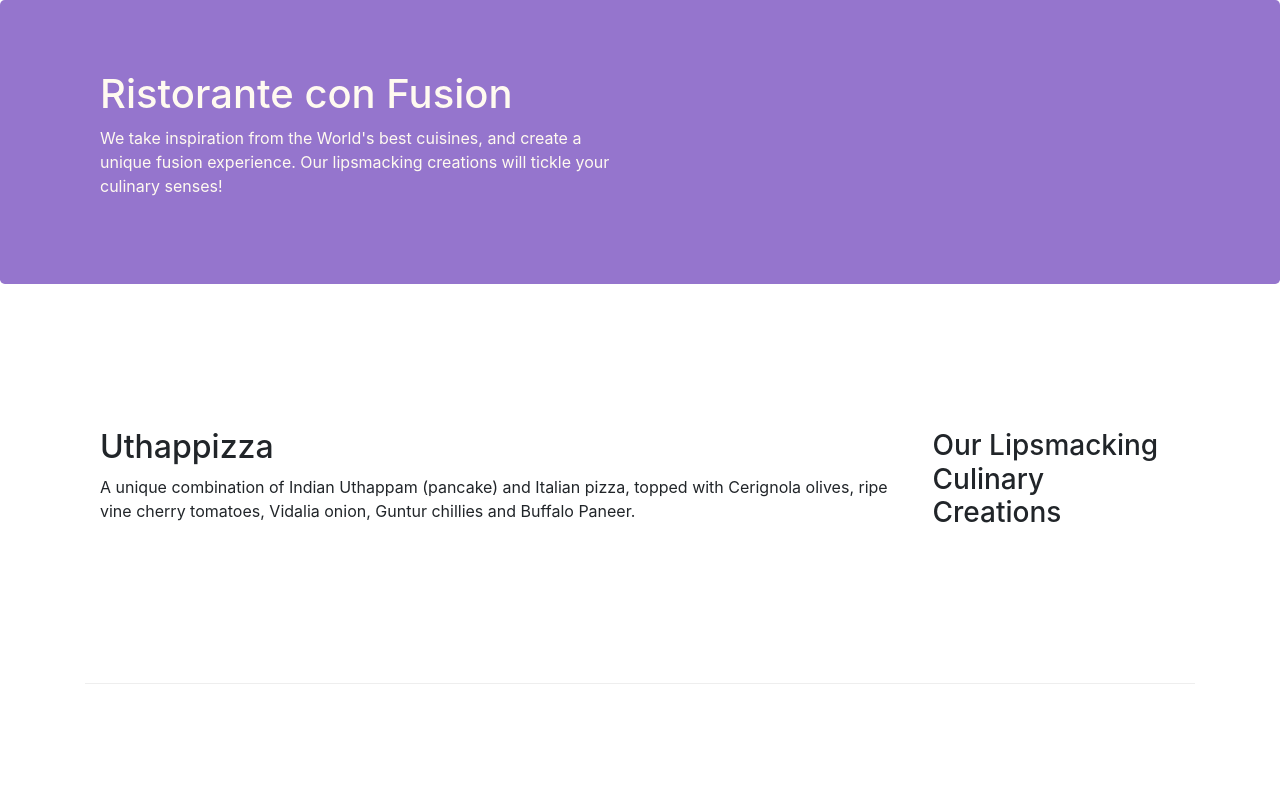
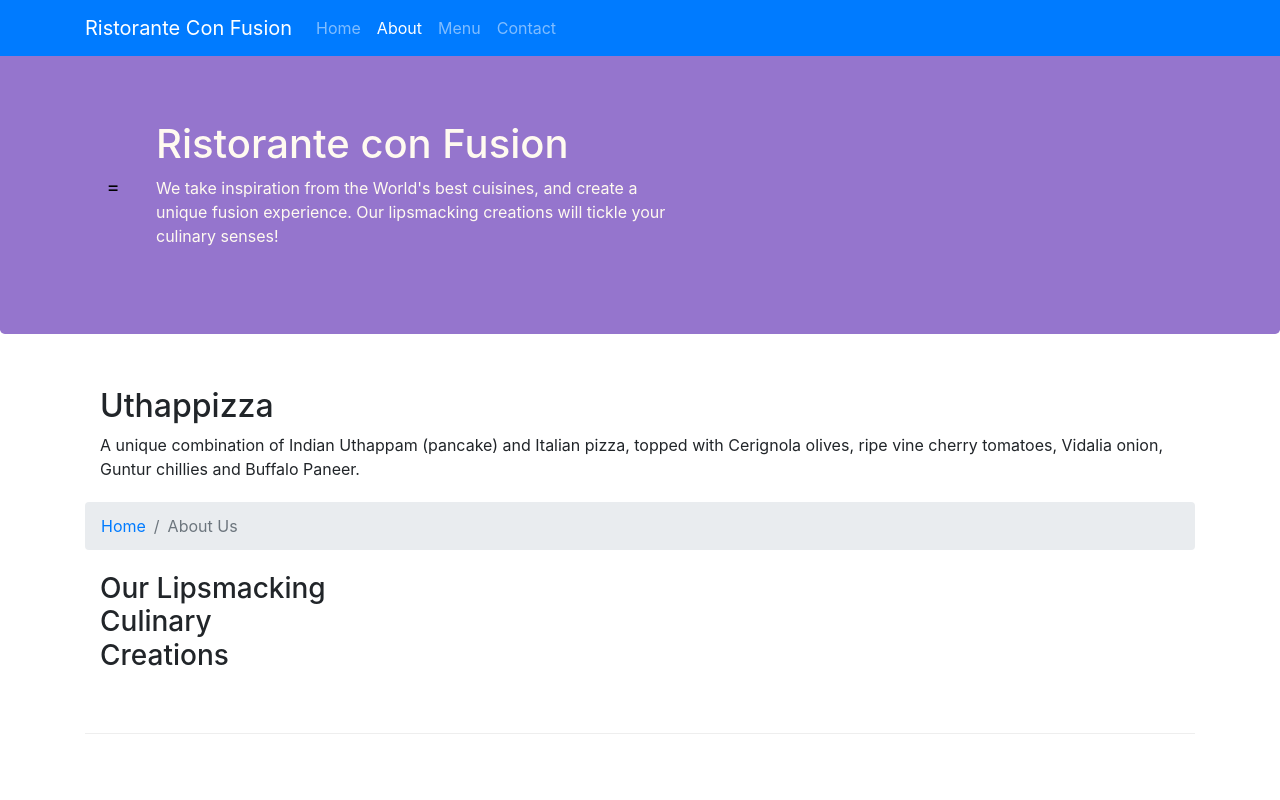
Before and after one commit to phanhieu1912/git-test-3, a website: page index.html in a window 1280 px wide. Shown: the top 800 px of the page. Drawn offline with nearby package versions, Linux system fonts and the light colour scheme.

Commit message:
Navbar and Breadcrumbs

```diff
--- a/index.html
+++ b/index.html
@@ -7,7 +7,7 @@
     <meta name="viewport" content="width=device-width, initial-scale=1.0">
     <link rel="stylesheet" href="node_modules/bootstrap/dist/css/bootstrap.min.css">
     <link rel="stylesheet" href="style.css">
-    <title>Document</title>
+    <title>Home</title>
 </head>
 
 <body>
@@ -15,24 +15,58 @@
     <header class="jumbotron">
         <div class="container">
             <div class="row row-header">
+                <nav class="navbar navbar-dark navbar-expand-sm bg-primary fixed-top">
+                    <div class="container">
+                        <a class="navbar-brand" href="#">Ristorante Con Fusion</a>
+                        <ul class="navbar-nav mr-auto">
+                            <li class="nav-item "><a class="nav-link" href="index.html">Home</a></li>
+                            <li class="nav-item active"><a class="nav-link" href="#">About</a></li>
+                            <li class="nav-item"><a class="nav-link" href="#">Menu</a></li>
+                            <li class="nav-item"><a class="nav-link" href="#">Contact</a></li>
+                        </ul>
+                    </div>
+                </nav>
+                <button class="navbar-toggler" type="button" data-toggle="collapse" data-target="#Navbar">
+                    <span class="navbar-toggler-icon">=</span>
+                </button>
+                <div class="collapse navbar-collapse" id="Navbar">
+                    <ul class="navbar-nav mr-auto">
+                        <li class="nav-item "><a class="nav-link" href="index.html">Home</a></li>
+                        <li class="nav-item active"><a class="nav-link" href=".#">About</a></li>
+                        <li class="nav-item"><a class="nav-link" href="#">Menu</a></li>
+                        <li class="nav-item"><a class="nav-link" href="#">Contact</a></li>
+                    </ul>
+                </div>
                 <div class="col-12 col-sm-6">
                     <h1>Ristorante con Fusion</h1>
-                    <p>We take inspiration from the World's best cuisines, and create a unique fusion experience. Our lipsmacking creations will tickle your culinary senses!</p>
+                    <p>We take inspiration from the World's best cuisines, and create a unique fusion experience. Our
+                        lipsmacking creations will tickle your culinary senses!</p>
                 </div>
                 <div class="col-12 col-sm">
+
+
+
                 </div>
             </div>
         </div>
     </header>
+    <section>
 
         <div class="container">
             <div class="row row-content align-items-center">
+                <ol class="col-12 breadcrumb">
+                    <li class="breadcrumb-item"><a href="./index.html">Home</a></li>
+                    <li class="breadcrumb-item active">About Us</li>
+                </ol>
+
                 <div class="col-12 col-sm-4 order-sm-last col-md-3">
                     <h3>Our Lipsmacking Culinary Creations</h3>
                 </div>
                 <div class="col col-sm order-sm-first col-md">
                     <h2>Uthappizza</h2>
-                <p>A unique combination of Indian Uthappam (pancake) and Italian pizza, topped with Cerignola olives, ripe vine cherry tomatoes, Vidalia onion, Guntur chillies and Buffalo Paneer.</p>
+                    <p>A unique combination of Indian Uthappam (pancake) and Italian pizza, topped with Cerignola
+                        olives,
+                        ripe vine cherry tomatoes, Vidalia onion, Guntur chillies and Buffalo Paneer.</p>
                 </div>
             </div>
 
@@ -43,7 +77,10 @@
                 </div>
                 <div class="col col-sm col-md">
                     <h2>Weekend Grand Buffet</h2>
-                <p>Featuring mouthwatering combinations with a choice of five different salads, six enticing appetizers, six main entrees and five choicest desserts. Free flowing bubbly and soft drinks. All for just $19.99 per person </p>
+                    <p>Featuring mouthwatering combinations with a choice of five different salads, six enticing
+                        appetizers,
+                        six main entrees and five choicest desserts. Free flowing bubbly and soft drinks. All for just
+                        $19.99 per person </p>
                 </div>
             </div>
 
@@ -54,7 +91,10 @@
                 <div class="col col-sm order-sm-first col-md">
                     <h2>Alberto Somayya</h2>
                     <h4>Executive Chef</h4>
-                <p>Award winning three-star Michelin chef with wide International experience having worked closely with whos-who in the culinary world, he specializes in creating mouthwatering Indo-Italian fusion experiences. </p>
+                    <p>Award winning three-star Michelin chef with wide International experience having worked closely
+                        with
+                        whos-who in the culinary world, he specializes in creating mouthwatering Indo-Italian fusion
+                        experiences. </p>
                 </div>
             </div>
         </div>
--- a/style.css
+++ b/style.css
@@ -28,3 +28,11 @@ address{
     margin:0px;
     color:#0f0f0f;
 }
+body{
+    padding:50px 0px 0px 0px;
+    z-index:0;
+}
+
+.navbar-dark {
+     background-color: #512DA8;
+}
```
Also changed, not shown: aboutus.html (added, +14 -0 lines). Lines whose indentation alone changed are shown as unchanged.
